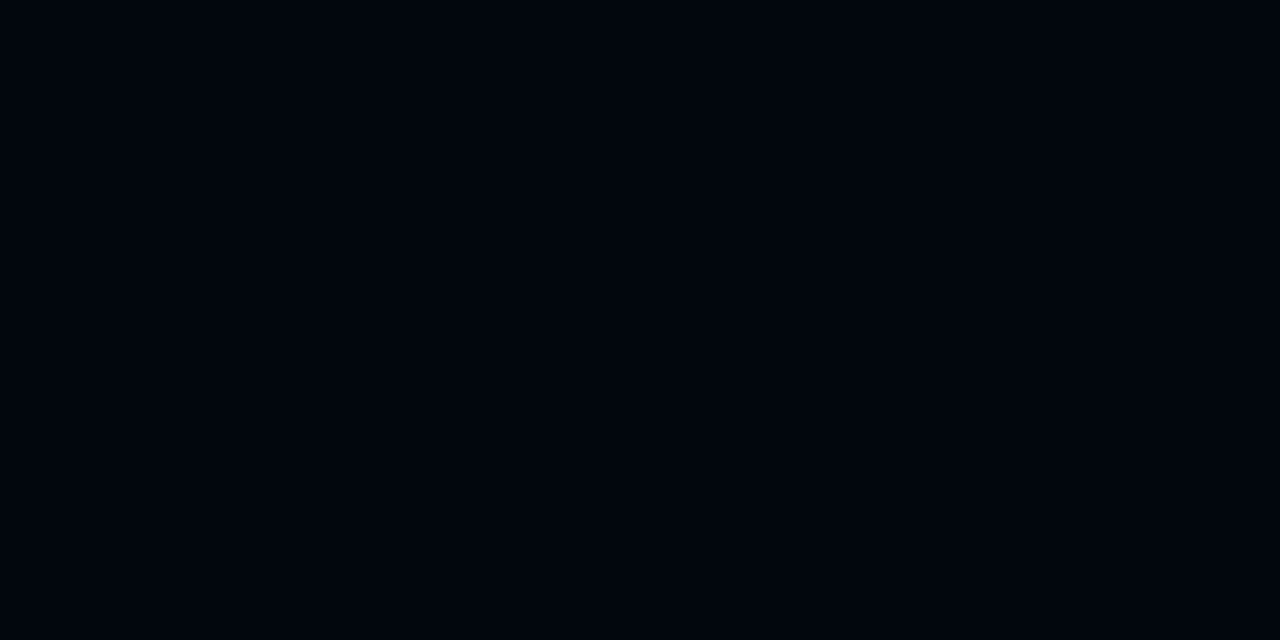
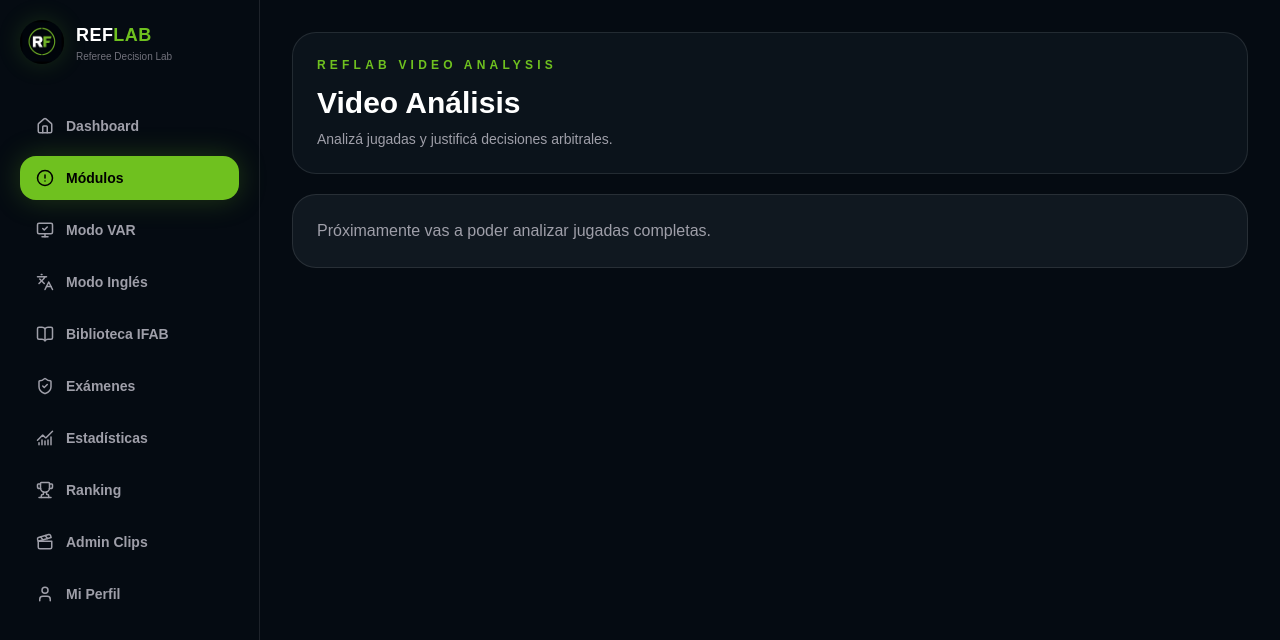
Before and after one commit to drcornejo19/reflab, a Next.js app: page /training/video-analysis in a window 1280 px wide. Before the commit this address had no page. Shown: the top 640 px of the page. Built offline with nearby package versions, Linux system fonts and the light colour scheme.

Commit message:
Fix video analysis page

```diff
--- a/app/training/video-analysis/page.tsx
+++ b/app/training/video-analysis/page.tsx
@@ -1,5 +1,29 @@
-import { redirect } from "next/navigation";
+"use client";
+
+import { AppShell } from "@/components/AppShell";
 
 export default function VideoAnalysisPage() {
-  redirect("/training/exam");
+  return (
+    <AppShell>
+      <div className="mx-auto max-w-[1100px] space-y-5">
+        <header className="rounded-3xl border border-white/10 bg-[#0b131b] p-6">
+          <p className="text-xs font-black uppercase tracking-[0.35em] text-[#6fc11f]">
+            REFLAB VIDEO ANALYSIS
+          </p>
+
+          <h1 className="mt-3 text-3xl font-black">Video Análisis</h1>
+
+          <p className="mt-2 text-sm text-zinc-400">
+            Analizá jugadas y justificá decisiones arbitrales.
+          </p>
+        </header>
+
+        <section className="rounded-3xl border border-white/10 bg-[#101820] p-6">
+          <p className="text-zinc-400">
+            Próximamente vas a poder analizar jugadas completas.
+          </p>
+        </section>
+      </div>
+    </AppShell>
+  );
 }
```
